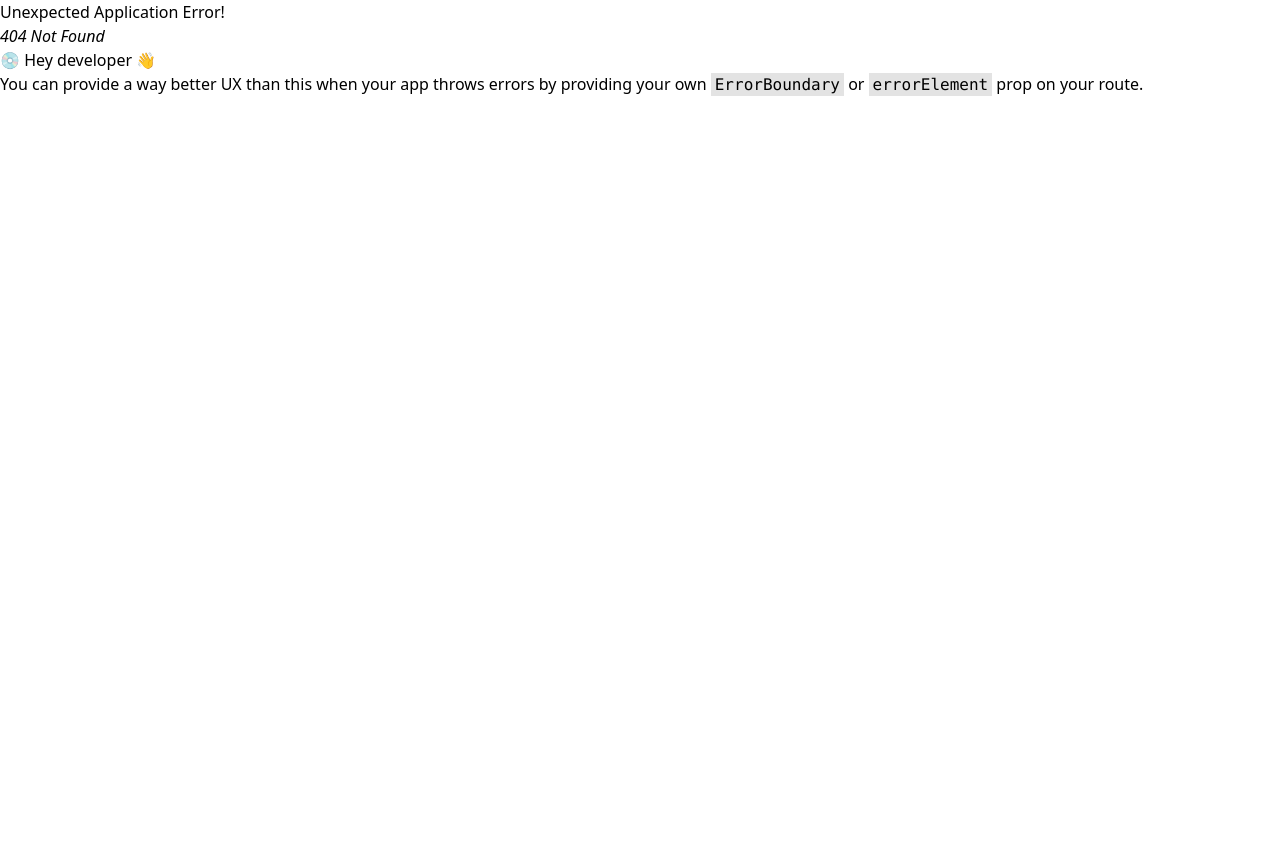
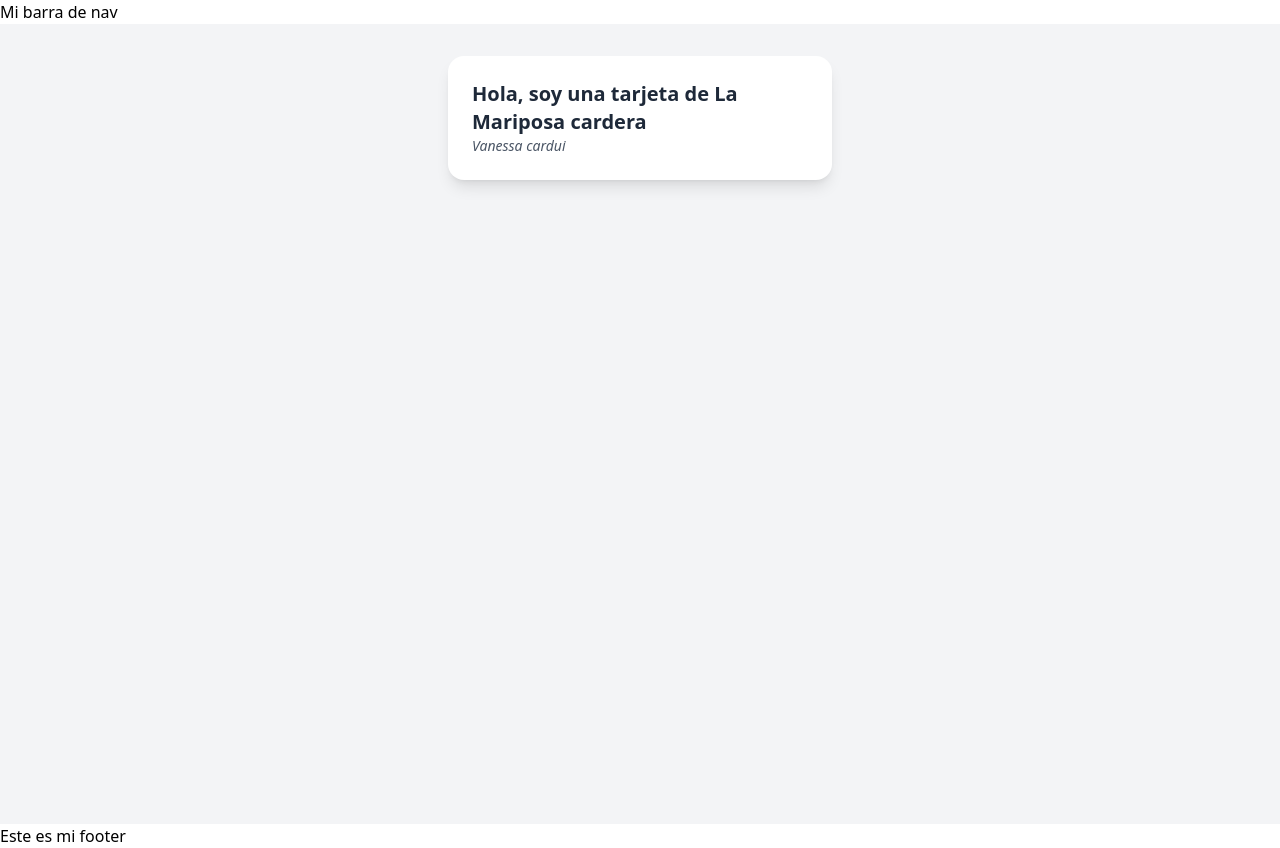
Before and after one commit to Proyecto-Asia/asian-butterflies, a React (Vite) app: page /test-card in a window 1280 px wide. Before the commit this address had no page. Before the commit the page ends 800 px from the top, so only its background shows below. Built offline with nearby package versions, Linux system fonts and the light colour scheme.

Commit message:
feat: Add ButterflyCard component and test page (#19)

```diff
--- a/server/db.json
+++ b/server/db.json
@@ -1,5 +1,13 @@
 {
-    "butterfly": [
-
+    "butterfly": [{
+  "id": "1",
+  "name": "La Mariposa cardera",           // Título principal
+  "sciname": "Vanessa cardui",             // Nombre científico
+  "image-url": "https://...",              // URL de la imagen
+  "description": "Una especie cosmopolita...", // Descripción corta
+  "activity": "1",                         // 1 = día, 0 = noche
+  "status": "0",                          // 0 = estable, 1 = vulnerable, 2 = crítico
+  "location": ["Japón", "China"]          // Array de países
+}
     ]
 }
--- /dev/null
+++ b/src/components/butterflies/ButterflyCard/ButterflyCard.jsx
@@ -0,0 +1,15 @@
+import React,{ useState }  from "react";
+
+const ButterflyCard = ({butterfly}) => {
+    // Estado para controlar si la imagen se ha cargado
+    const [imageLoaded, setImageLoaded] = useState(false);
+
+    return (
+        <div className= "bg-white rounded-2xl p-6 shadow-lg mx-w-sm">
+            <h3 className="text-xl font-bold text-gray-800">Hola, soy una tarjeta de {butterfly.name}</h3>
+            <p className="text-sm italic text-gray-600">{butterfly.sciname}</p>
+        </div>
+    );
+};
+
+export default ButterflyCard;
--- /dev/null
+++ b/src/pages/TestCard.jsx
@@ -0,0 +1,27 @@
+// src/pages/TestCard.jsx
+import React from 'react';
+import ButterflyCard from '../components/butterflies/ButterflyCard/ButterflyCard';
+
+const TestCard = () => {
+  // Datos de prueba basados en tu JSON
+  const testButterfly = {
+    "id": "1",
+    "name": "La Mariposa cardera",
+    "sciname": "Vanessa cardui",
+    "image-url": "https://www.birdsandblooms.com/wp-content/uploads/2022/11/spicebush-swallowtail-butterfly-milkweed.jpg?fit=680%2C454",
+    "description": "Una especie cosmopolita, lo que significa que está presente en todo el mundo.",
+    "activity": "1",
+    "status": "0",
+    "location": ["Japón", "China"]
+  };
+
+  return (
+    <div className="min-h-screen bg-gray-100 p-8">
+      <div className="max-w-sm mx-auto">
+        <ButterflyCard butterfly={testButterfly} />
+      </div>
+    </div>
+  );
+};
+
+export default TestCard;
--- a/src/router/Router.jsx
+++ b/src/router/Router.jsx
@@ -5,6 +5,7 @@ import ButterflyDetail from "../pages/ButterflyDetail";
 import Layout from "../layout/Layout";
 import Home from "../pages/Home";
 import Contact from "../pages/Contact";
+import TestCard from "../pages/TestCard";
 
 const routerButterfly = createBrowserRouter([{
  path :"/",
@@ -29,6 +30,10 @@ const routerButterfly = createBrowserRouter([{
        {
         path: "/contact",
         element: <Contact/>
+       },
+       {
+        path: "/test-card",
+        element: <TestCard/>
        }
     ]
 
```
Also changed, not shown: src/assets/img/icon-dia-o.png (added), src/assets/img/icon-noche-o.png (added).
